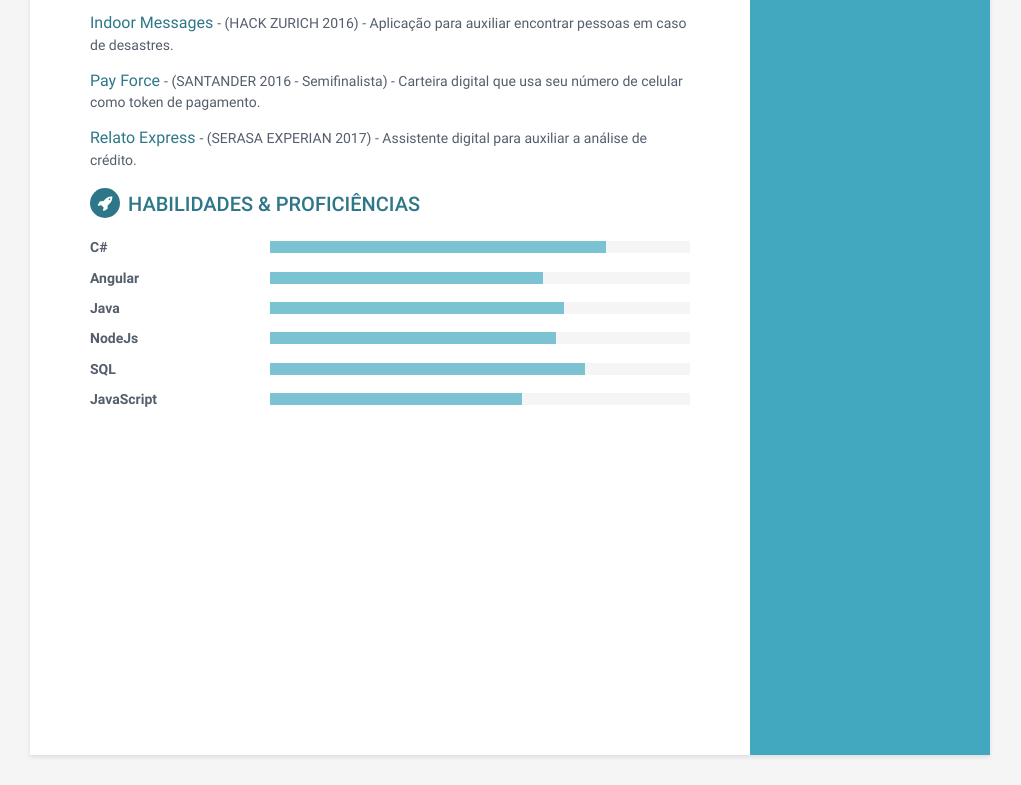
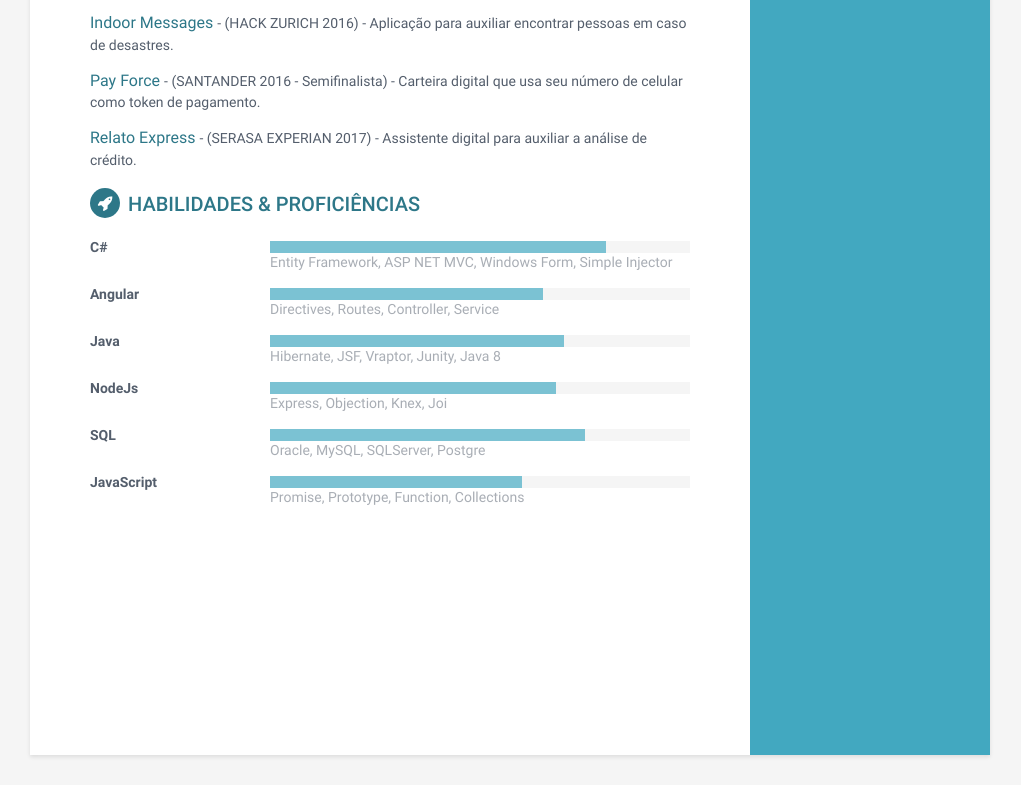
Before and after one commit to mikemajesty/mikemajesty.github.io, a plain HTML site: page index.html in a window 1280 px wide. Shown: the part 1074-1859 px from the top of the page, without its empty margins (130-1151 px from the left). Drawn offline with Linux system fonts and the light colour scheme; some packages are replaced by stand-ins of ours.

Commit message:
add more skills

```diff
--- a/index.html
+++ b/index.html
@@ -237,8 +237,10 @@
                                 <div class="level-bar-inner" data-level="80%">
                                 </div>
                             </div>
+                            <span style="opacity: 0.5;">Entity Framework, ASP NET MVC, Windows Form, Simple Injector</span>
                             <!--//level-bar-->
                         </div>
+
                         <!--//item-->
                         <div class="item" style="cursor: pointer;" data-toggle="modal" ng-click="changeModalText('Angular')" data-target="#myModal">
                             <h3 class="level-title">Angular</h3>
@@ -246,6 +248,7 @@
                                 <div class="level-bar-inner" data-level="65%">
                                 </div>
                             </div>
+                            <span style="opacity: 0.5;">Directives, Routes, Controller, Service</span>
                             <!--//level-bar-->
                         </div>
                         <!--//item-->
@@ -255,6 +258,7 @@
                                 <div class="level-bar-inner" data-level="70%">
                                 </div>
                             </div>
+                             <span style="opacity: 0.5;">Hibernate, JSF, Vraptor, Junity, Java 8</span>
                             <!--//level-bar-->
                         </div>
                         <!--//item-->
@@ -264,6 +268,7 @@
                                 <div class="level-bar-inner" data-level="68%">
                                 </div>
                             </div>
+                             <span style="opacity: 0.5;">Express, Objection, Knex, Joi</span>
                             <!--//level-bar-->
                         </div>
                         <!--//item-->
@@ -273,6 +278,7 @@
                                 <div class="level-bar-inner" data-level="75%">
                                 </div>
                             </div>
+                         <span style="opacity: 0.5;">Oracle, MySQL, SQLServer, Postgre</span>
                             <!--//level-bar-->
                         </div>
                         <!--//item-->
@@ -282,6 +288,7 @@
                                 <div class="level-bar-inner" data-level="60%">
                                 </div>
                             </div>
+                            <span style="opacity: 0.5;">Promise, Prototype, Function, Collections</span>
                             <!--//level-bar-->
                         </div>
                         <!--//item-->
```
